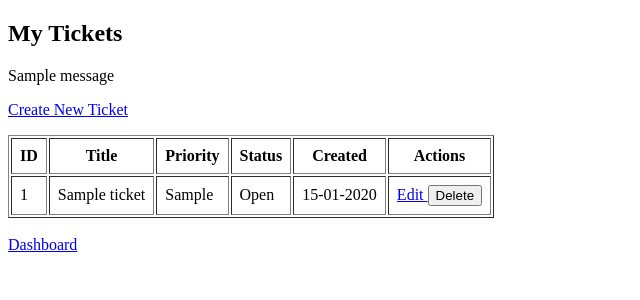
After one commit to sylmisehrin-hub/support-ticket-system, a Flask app: page /tickets in a window 1280 px wide. The commit adds this page. Shown: the top 300 px of the page, without its empty margins (0-640 px from the left). Run offline with Flask 3, Linux system fonts and the light colour scheme; a user stored in the database is signed in; tables that the repository leaves empty hold one stand-in row (values such as "Sample post"); one stand-in notice (Sample message) is shown.

Commit message:
Implement ticket CRUD functionality

```diff
--- a/app/routes.py
+++ b/app/routes.py
@@ -1,5 +1,8 @@
-from flask import Blueprint, render_template
+from flask import Blueprint, render_template, request, redirect, url_for, flash, abort
 from flask_login import login_required, current_user
+
+from app import db
+from app.models import Ticket
 
 main = Blueprint("main", __name__)
 
@@ -7,4 +10,90 @@ main = Blueprint("main", __name__)
 @main.route("/")
 @login_required
 def home():
-    return render_template("dashboard.html", user=current_user)
+    tickets = Ticket.query.filter_by(user_id=current_user.id).order_by(
+        Ticket.created_at.desc()
+    ).all()
+
+    return render_template(
+        "dashboard.html",
+        user=current_user,
+        tickets=tickets
+    )
+
+
+@main.route("/tickets")
+@login_required
+def tickets():
+    user_tickets = Ticket.query.filter_by(
+        user_id=current_user.id
+    ).order_by(Ticket.created_at.desc()).all()
+
+    return render_template(
+        "tickets.html",
+        tickets=user_tickets
+    )
+
+
+@main.route("/tickets/add", methods=["GET", "POST"])
+@login_required
+def add_ticket():
+    if request.method == "POST":
+        title = request.form.get("title")
+        description = request.form.get("description")
+        priority = request.form.get("priority")
+
+        if not title or not description:
+            flash("Title and description are required.")
+            return redirect(url_for("main.add_ticket"))
+
+        ticket = Ticket(
+            title=title,
+            description=description,
+            priority=priority,
+            status="Open",
+            user_id=current_user.id
+        )
+
+        db.session.add(ticket)
+        db.session.commit()
+
+        flash("Ticket created successfully.")
+        return redirect(url_for("main.tickets"))
+
+    return render_template("add_ticket.html")
+
+@main.route("/tickets/<int:ticket_id>/edit", methods=["GET", "POST"])
+@login_required
+def edit_ticket(ticket_id):
+    ticket = Ticket.query.get_or_404(ticket_id)
+
+    if ticket.user_id != current_user.id:
+        abort(403)
+
+    if request.method == "POST":
+        ticket.title = request.form.get("title")
+        ticket.description = request.form.get("description")
+        ticket.priority = request.form.get("priority")
+        ticket.status = request.form.get("status")
+
+        db.session.commit()
+
+        flash("Ticket updated successfully.")
+        return redirect(url_for("main.tickets"))
+
+    return render_template("edit_ticket.html", ticket=ticket)
+
+
+@main.route("/tickets/<int:ticket_id>/delete", methods=["POST"])
+@login_required
+def delete_ticket(ticket_id):
+    ticket = Ticket.query.get_or_404(ticket_id)
+
+    if ticket.user_id != current_user.id:
+        abort(403)
+
+    db.session.delete(ticket)
+    db.session.commit()
+
+    flash("Ticket deleted successfully.")
+    return redirect(url_for("main.tickets"))
--- /dev/null
+++ b/app/templates/tickets.html
@@ -0,0 +1,74 @@
+<!DOCTYPE html>
+<html>
+<head>
+    <title>Tickets - Support Ticket System</title>
+</head>
+<body>
+
+<h2>My Tickets</h2>
+
+{% with messages = get_flashed_messages() %}
+    {% if messages %}
+        {% for message in messages %}
+            <p>{{ message }}</p>
+        {% endfor %}
+    {% endif %}
+{% endwith %}
+
+<p>
+    <a href="{{ url_for('main.add_ticket') }}">Create New Ticket</a>
+</p>
+
+{% if tickets %}
+
+<table border="1" cellpadding="8">
+    <tr>
+        <th>ID</th>
+        <th>Title</th>
+        <th>Priority</th>
+        <th>Status</th>
+        <th>Created</th>
+        <th>Actions</th>
+    </tr>
+
+    {% for ticket in tickets %}
+    <tr>
+        <td>{{ ticket.id }}</td>
+        <td>{{ ticket.title }}</td>
+        <td>{{ ticket.priority }}</td>
+        <td>{{ ticket.status }}</td>
+        <td>{{ ticket.created_at.strftime('%d-%m-%Y') }}</td>
+        <td>
+    <a href="{{ url_for('main.edit_ticket', ticket_id=ticket.id) }}">
+        Edit
+    </a>
+
+    <form
+        method="POST"
+        action="{{ url_for('main.delete_ticket', ticket_id=ticket.id) }}"
+        style="display:inline;"
+    >
+        <button
+            type="submit"
+            onclick="return confirm('Are you sure you want to delete this ticket?');"
+        >
+            Delete
+        </button>
+    </form>
+</td>
+    </tr>
+    {% endfor %}
+</table>
+
+{% else %}
+
+<p>No tickets have been created yet.</p>
+
+{% endif %}
+
+<br>
+
+<a href="{{ url_for('main.home') }}">Dashboard</a>
+
+</body>
+</html>
```
Also changed, not shown: app/models.py (+26 -0 lines), app/templates/add_ticket.html (added, +46 -0 lines), app/templates/dashboard.html (+12 -1 lines), app/templates/edit_ticket.html (added, +79 -0 lines).
